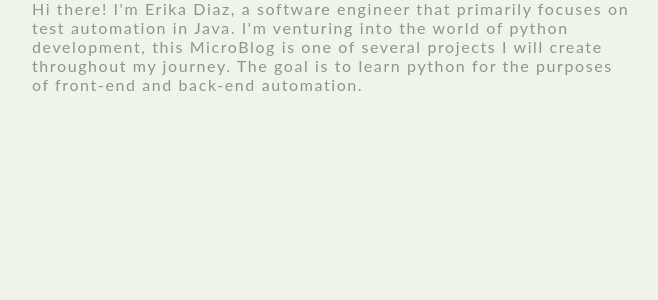
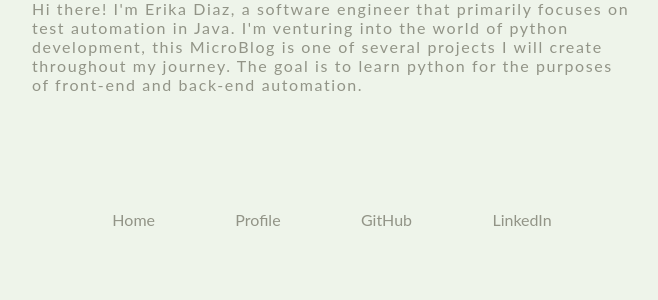
Before and after one commit to ErikaItzelDiaz/microBlog, a Flask app: page /about/ in a window 1280 px wide. Shown: the part 352-652 px from the top of the page, without its empty margins (308-966 px from the left). Run offline with Flask 3, Linux system fonts and the light colour scheme.

Commit message:
changed styles

```diff
--- a/static/css/aboutStyle.css
+++ b/static/css/aboutStyle.css
@@ -33,3 +33,18 @@ html{
     color: var(--battleship-gray);
     letter-spacing: 0.1rem;
 }
+.footer{
+    display: flex;
+    justify-content: space-evenly;
+    align-items: center;
+    max-width: 600px;
+    margin: 0 auto;
+    padding-top: 100px;
+}
+.footer__link{
+  text-decoration: none;
+  color: var(--battleship-gray);
+}
+.footer__link:hover{
+  color: var(--ash-gray);
+}
--- a/static/css/styles.css
+++ b/static/css/styles.css
@@ -51,8 +51,9 @@ body{
     text-decoration: none;
     color: inherit;
 }
-.navbar__link:active, .navbar__link:hover{
+.active, .navbar__link:hover{
     color: var(--battleship-gray);
+    text-decoration: inherit;
 }
 .main{
     max-width: 450px;
--- a/templates/about.html
+++ b/templates/about.html
@@ -12,8 +12,8 @@
 	<body>
 		<header class="navbar">
 			<div class="navbar__brand">
-				<a class="navbar__link" href="/">
-					<img class="navbar__logo" src="/static/logo_160px.svg" alt="Visit MicroBlog">
+				<a class="navbar__link" href="https://erikadiaz.dev/">
+					<img class="navbar__logo" src="/static/logo_160px.svg" alt="Visit erikadiaz.dev site">
 				</a>
 			</div>
 		</header>
@@ -31,6 +31,12 @@
 		        create throughout my journey. The goal is to learn python for the purposes of front-end and back-end automation.
 	        </p>
 	    </section>
+		<footer class="footer">
+			<a class="footer__link" href="/">Home</a>
+			<a class="footer__link" href="https://erikadiaz.dev/">Profile</a>
+			<a class="footer__link" href="https://github.com/ErikaItzelDiaz/passwordGenerator">GitHub</a>
+			<a class="footer__link" href="https://www.linkedin.com/in/eerikaz/">LinkedIn</a>
+		</footer>
 
 	</body>
 
--- a/templates/home.html
+++ b/templates/home.html
@@ -13,7 +13,7 @@
 				<img class="navbar__logo" src="/static/logo_160px.svg" alt="The Microblog logo"> Microblog
 			</div>
 			<ul class="navbar__navigation">
-				<li class="navbar__navigation-item"><a href="/" class="navbar__link">Recent</a></li>
+				<li class="navbar__navigation-item"><a href="/" class="active">Recent</a></li>
 				<li class="navbar__navigation-item"><a href="/calendar" class="navbar__link">Calendar</a></li>
 			</ul>
 		</header>
```
